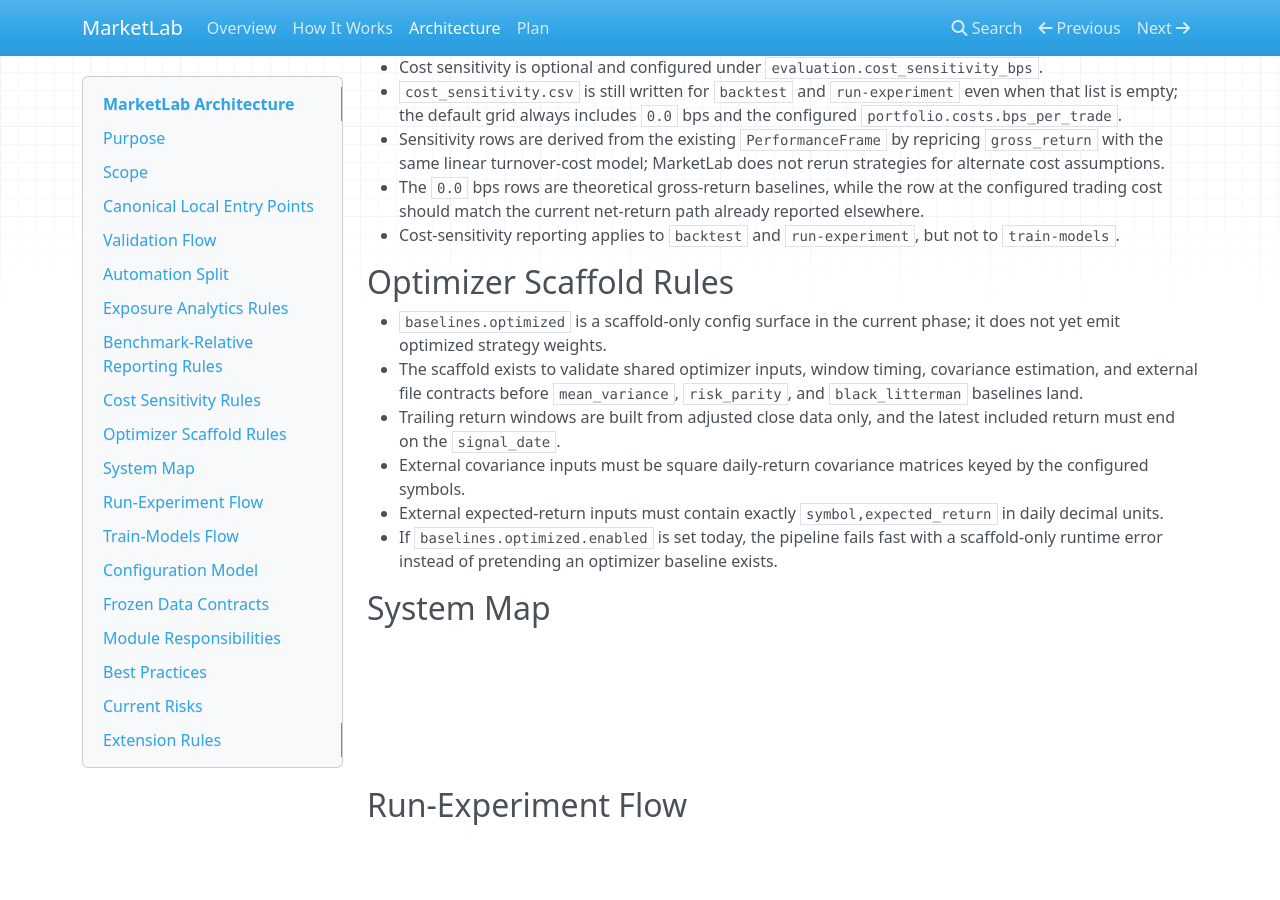
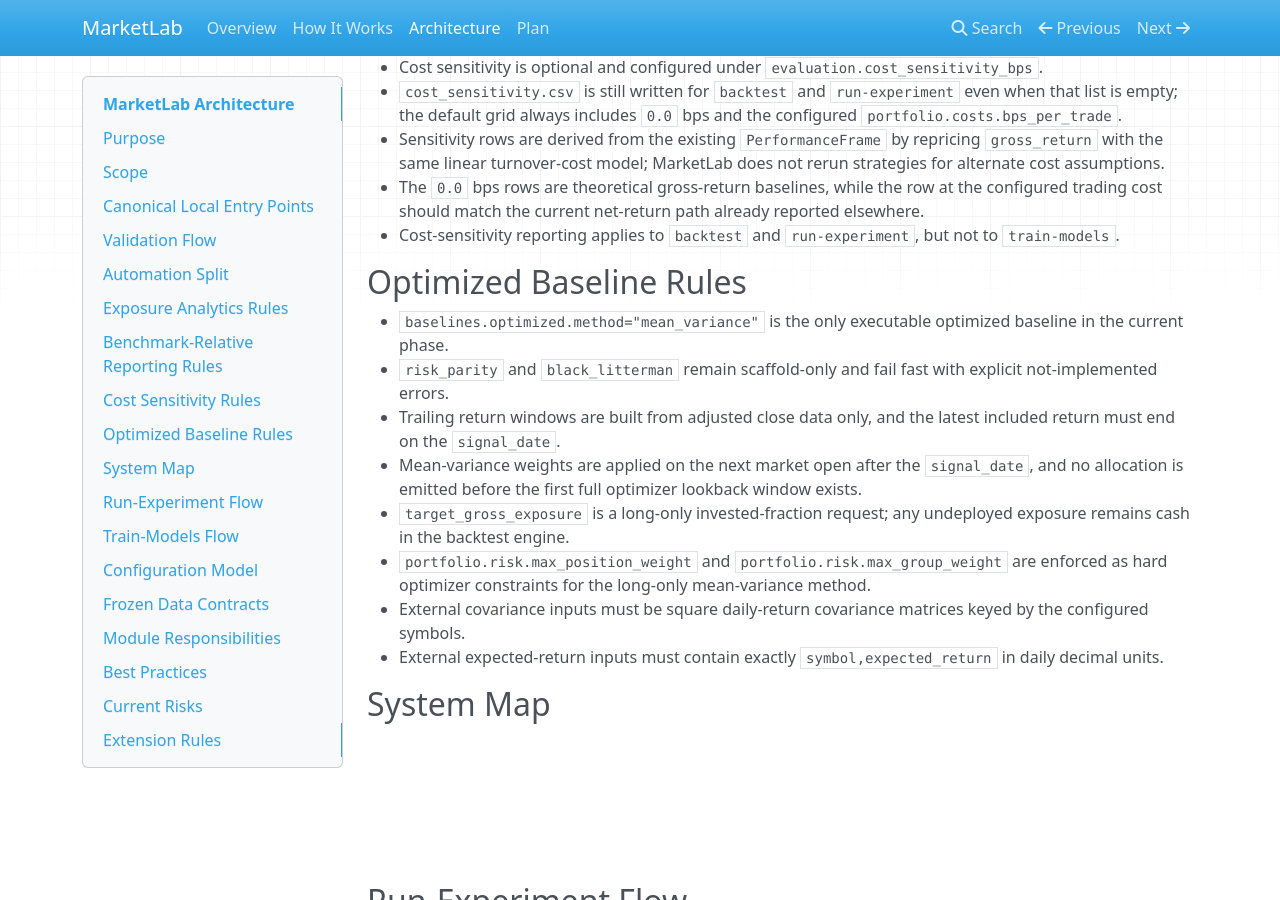
Before and after one commit to ricardogr07/market-lab, an MkDocs documentation site: the page built from docs/architecture.md, in a window 1280 px wide and 900 px high, scrolled down 3440 px. Built offline with MkDocs 1.6.1, drawn with Linux system fonts in a browser that asks for light colours; nearby versions of some CDN libraries; some of the changed text lies outside the part shown.

Commit message:
docs: document the mean-variance baseline

```diff
--- a/docs/architecture.md
+++ b/docs/architecture.md
@@ -2,7 +2,7 @@
 
 ## Purpose
 
-MarketLab is a package-first research toolkit for reproducible market experiments over a fixed ETF universe. The current implementation includes canonical market data, trailing features, weekly modeling datasets, walk-forward fold generation, additive guardrail and embargo controls, skipped-fold diagnostics, a lightweight model registry, the `train-models` command, ranking-aware fold evaluation and downside diagnostics, calibration and threshold diagnostics, a ranking strategy, three baseline strategies including periodic allocation baselines, optimizer input and covariance scaffolding for later optimized baselines, unified `run-experiment` baseline-plus-ML comparison, fold and model summaries, exposure-aware strategy analytics artifacts, benchmark-relative reporting artifacts, turnover and cost-sensitivity diagnostics, backtests, and reviewable artifacts.
+MarketLab is a package-first research toolkit for reproducible market experiments over a fixed ETF universe. The current implementation includes canonical market data, trailing features, weekly modeling datasets, walk-forward fold generation, additive guardrail and embargo controls, skipped-fold diagnostics, a lightweight model registry, the `train-models` command, ranking-aware fold evaluation and downside diagnostics, calibration and threshold diagnostics, a ranking strategy, three baseline strategies including periodic allocation baselines, an executable long-only mean-variance baseline, optimizer input and covariance scaffolding for later optimized baselines, unified `run-experiment` baseline-plus-ML comparison, fold and model summaries, exposure-aware strategy analytics artifacts, benchmark-relative reporting artifacts, turnover and cost-sensitivity diagnostics, backtests, and reviewable artifacts.
 
 This document ties the current pieces together and records the working rules that should guide later iterations.
 
@@ -19,7 +19,7 @@
   - fold and model summary artifacts
   - ranking-aware model evaluation artifacts with downside diagnostics
   - calibration, score-histogram, and threshold-sweep diagnostics plus review plots
-  - `buy_hold`, `sma`, config-defined allocation baselines, and optimizer input scaffolding for later optimized baselines
+  - `buy_hold`, `sma`, config-defined allocation baselines, the executable `mean_variance` optimized baseline, and optimizer input scaffolding for later optimized baselines
   - unified `run-experiment` comparison across baselines and ML strategies on a shared OOS window
   - daily backtest with turnover-based costs
   - metrics, exposure-aware, benchmark-relative, and cost-sensitivity strategy analytics CSVs, plots, and Markdown reporting
@@ -122,14 +122,16 @@
 - Cost-sensitivity reporting applies to `backtest` and `run-experiment`, but not to `train-models`.
 
 
-## Optimizer Scaffold Rules
+## Optimized Baseline Rules
 
-- `baselines.optimized` is a scaffold-only config surface in the current phase; it does not yet emit optimized strategy weights.
-- The scaffold exists to validate shared optimizer inputs, window timing, covariance estimation, and external file contracts before `mean_variance`, `risk_parity`, and `black_litterman` baselines land.
+- `baselines.optimized.method="mean_variance"` is the only executable optimized baseline in the current phase.
+- `risk_parity` and `black_litterman` remain scaffold-only and fail fast with explicit not-implemented errors.
 - Trailing return windows are built from adjusted close data only, and the latest included return must end on the `signal_date`.
+- Mean-variance weights are applied on the next market open after the `signal_date`, and no allocation is emitted before the first full optimizer lookback window exists.
+- `target_gross_exposure` is a long-only invested-fraction request; any undeployed exposure remains cash in the backtest engine.
+- `portfolio.risk.max_position_weight` and `portfolio.risk.max_group_weight` are enforced as hard optimizer constraints for the long-only mean-variance method.
 - External covariance inputs must be square daily-return covariance matrices keyed by the configured symbols.
 - External expected-return inputs must contain exactly `symbol,expected_return` in daily decimal units.
-- If `baselines.optimized.enabled` is set today, the pipeline fails fast with a scaffold-only runtime error instead of pretending an optimizer baseline exists.
 
 ## System Map
 
@@ -388,6 +390,7 @@
       +external_expected_returns_path: str
       +long_only: bool
       +target_gross_exposure: float
+      +risk_aversion: float
     }
 
     class EvaluationConfig {
@@ -727,10 +730,12 @@
 - Provides covariance helpers for `sample`, `ewma`, `diagonal_shrinkage`, and `external_csv` inputs.
 - Provides expected-return helpers for `historical_mean` and `external_csv` inputs.
 - Reorders and validates external covariance and expected-return files against `data.symbols`.
+- Executes the long-only `mean_variance` baseline with hard position and group constraints, while leaving later optimized methods scaffold-only.
 
 Best practice:
-- Keep this module limited to optimizer inputs and estimators until actual optimized baselines land.
-- Use adjusted close returns ending on the signal date and reject malformed external files early.
+- Keep adjusted-close return windows and optimizer timing leakage-safe: signal on the close, execute on the next open.
+- Keep hard constraints explicit inside the solver instead of post-solve clipping.
+- Reject malformed external files early and keep unsupported optimized methods on explicit errors until they are implemented.
 
 ### `src/marketlab/strategies/buy_hold.py`
 
```
Also changed, not shown: README.md (+14 -5 lines).
